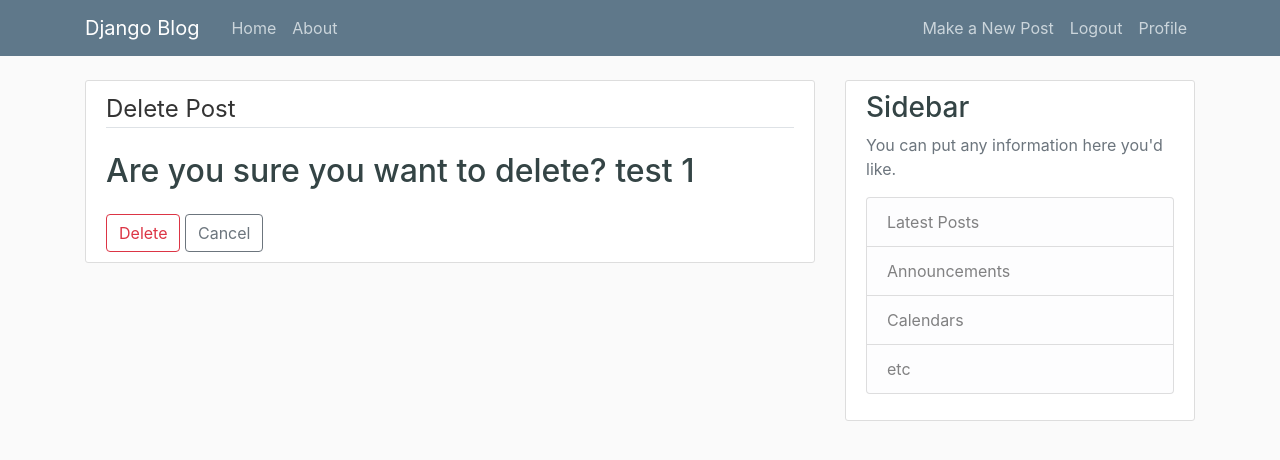
After one commit to carsonxie/Python_Django, a Django app: page /post/1/delete/ in a window 1280 px wide. The commit adds this page. Shown: the top 460 px of the page. Run offline with Django 3.2, Linux system fonts and the light colour scheme; a user stored in the database is signed in; data comes from the database, SQL or seed files in the repository; both versions use the stored data as it was after the commit; some libraries are stand-ins or nearby versions.

Commit message:
add create,update, delete post

```diff
--- a/blog/templates/blog/base.html
+++ b/blog/templates/blog/base.html
@@ -35,6 +35,7 @@
 	            <!-- Navbar Right Side -->
 	            <div class="navbar-nav">
 	            	{% if user.is_authenticated %}
+	            	<a class="nav-item nav-link" href="{% url 'post-create' %}">Make a New Post</a>
 	            		<a class="nav-item nav-link" href="{% url 'logout' %}">Logout</a>
 	            		<a class="nav-item nav-link" href="{% url 'profile' %}">Profile</a>
 	            {% else %}
--- /dev/null
+++ b/blog/templates/blog/post_confirm_delete.html
@@ -0,0 +1,19 @@
+{% extends "blog/base.html" %}
+{% block content %}
+ 	<div class="content-section">
+ 		<form method="POST">
+ 			{% csrf_token %}
+ 			<fieldset class="form-group">
+ 				<legend class="border-bottom mb-4">
+ 					Delete Post
+ 				</legend>
+ 				<h2>Are you sure you want to delete? {{ object.title }}</h2>
+
+ 			</fieldset>
+ 			<div class="=form-group">
+ 				<button class="btn btn-outline-danger" type ="submit">Delete</button>
+ 				<a class="btn btn-outline-secondary" href="{% url 'post-detail' object.id %}">Cancel</a>
+ 			</div>
+ 		</form>
+ 	</div>
+{% endblock content %}
--- a/blog/templates/blog/post_detail.html
+++ b/blog/templates/blog/post_detail.html
@@ -8,8 +8,8 @@
         <small class="text-muted">{{ object.date_posted|date:"F d, Y" }}</small>
         {% if object.author == user %}
           <div>
-            <a class="btn btn-secondary btn-sm mt-1 mb-1" href="{% url 'post-update' object.id %}">Update</a>
-            <a class="btn btn-danger btn-sm mt-1 mb-1" href="{% url 'post-delete' object.id %}">Delete</a>
+            <a class="btn btn-info btn-xs mt-2 mb-2" href="{% url 'post-update' object.id %}">Update My Post</a>
+            <a class="btn btn-danger btn-xs mt-2 mb-2" href="{% url 'post-delete' object.id %}">Delete My Post</a>
           </div>
         {% endif %}
       </div>
--- a/blog/urls.py
+++ b/blog/urls.py
@@ -3,7 +3,8 @@ from . import views
 from .views import (PostListView,
 	PostDetailView,
 	PostCreateView,
-	PostUpdateView)
+	PostUpdateView,
+	PostDeleteView)
 
 
 #in blog folder
@@ -12,5 +13,6 @@ urlpatterns = [
     path('post/<int:pk>/', PostDetailView.as_view(), name='post-detail'),
     path('post/new/', PostCreateView.as_view(), name='post-create'),
     path('post/<int:pk>/update/', PostUpdateView.as_view(), name='post-update'),
+    path('post/<int:pk>/delete/', PostDeleteView.as_view(), name='post-delete'),
     path('about/', views.about, name='blog-about'),
 ]
--- a/blog/views.py
+++ b/blog/views.py
@@ -66,12 +66,29 @@ class PostUpdateView(LoginRequiredMixin, UserPassesTestMixin, UpdateView):
 		form.instance.author = self.request.user
 		return super().form_valid(form)
 
+
+	#To test if current user is the post author
 	def test_func(self):
 		post = self.get_object()
-		#current user is the post author
+
 		if self.request.user == post.author:
 			return True
 		return False
+
+
+class PostDeleteView(LoginRequiredMixin, UserPassesTestMixin, DeleteView):
+	model = Post
+	success_url = '/'
+
+	def test_func(self):
+		post = self.get_object()
+
+		if self.request.user == post.author:
+			return True
+		return False
+
+
+
 
 
 
```
Also changed, not shown: db.sqlite3.
